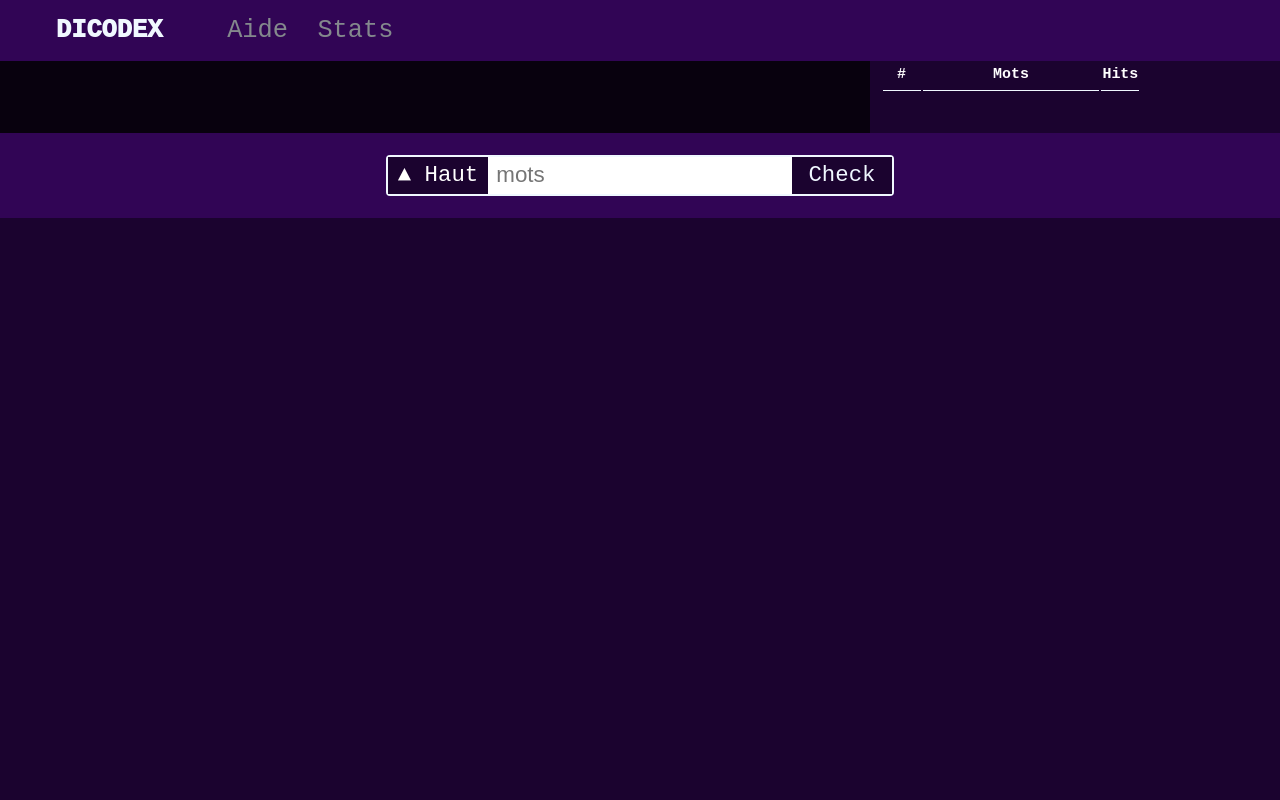
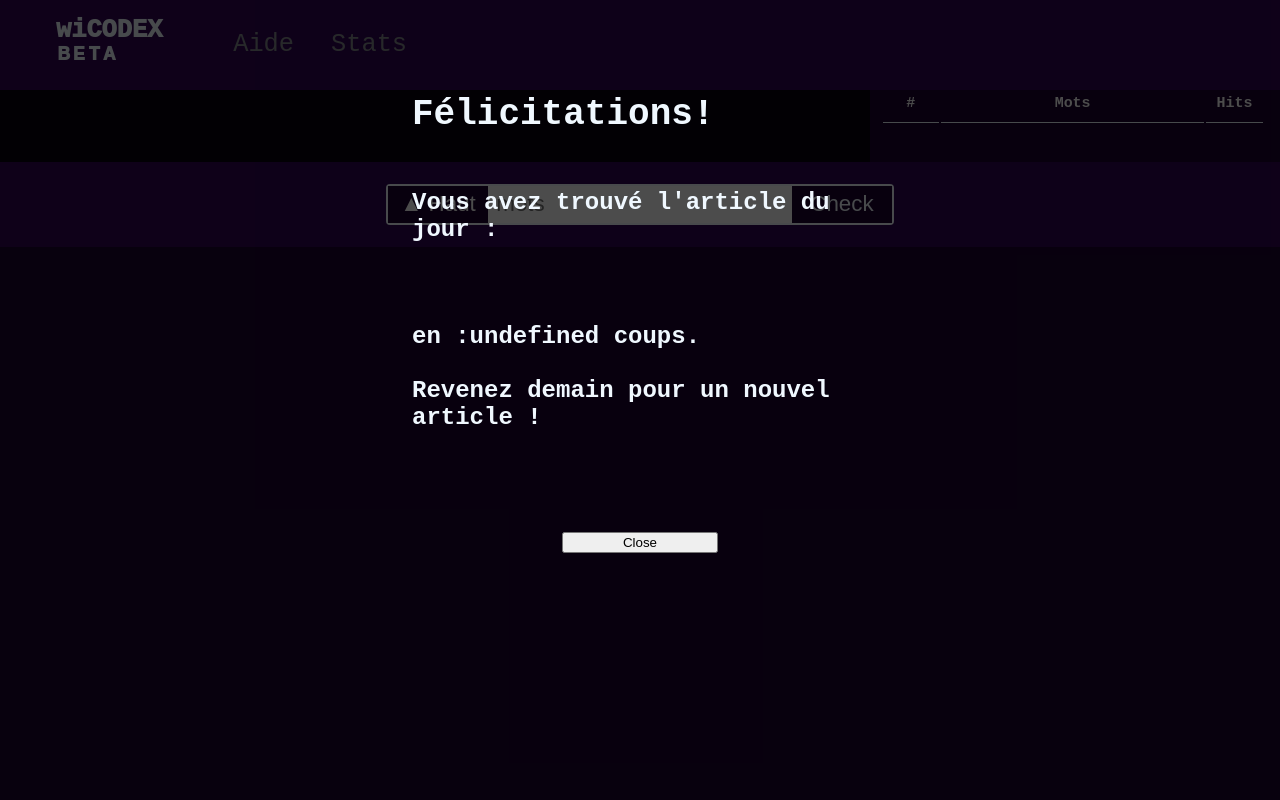
Before and after one commit to ArthurBussiere/wiCODEX, a Flask app: page / in a window 1280 px wide. Run offline with Flask 2, Linux system fonts and the light colour scheme; lists and menus that the app fills with data are empty; parts of the project's set-up code (start-up, migrations or seed data) failed here and were passed over.

Commit message:
Beta version (next step : cookie & ddb)

```diff
--- a/main.py
+++ b/main.py
@@ -1,17 +1,27 @@
 from scripts import get_article_from_wiki
 from flask import Flask, render_template, url_for
-import random
-
+import time
+import schedule
 
 
 app = Flask(__name__)
 
-new_article = get_article_from_wiki()
+def new_article():
+    new_article = get_article_from_wiki()
+    print(new_article[0], new_article[1])
+    return new_article
 
-print(new_article[0], new_article[1])
+
+schedule.every(1).minutes.do(new_article)
+
+while True:
+    schedule.run_pending()
+    time.sleep(1)
 
 @app.route('/', methods=['GET'])
 def index():
     return render_template('index.html', new_article=new_article)
 
+
+
 app.run(debug=True)
--- a/static/JSscripts.js
+++ b/static/JSscripts.js
@@ -1,15 +1,21 @@
 
 
-    var spans = document.getElementsByTagName('span')
-    var guessWords = {};
 
-    var slideshowIndex = 1;
-    var slideshowArray = [];
-    var slideshowWord = ""
+    var spans = document.getElementsByTagName('span')           //<---- all word in article are wrapped in span
+    var guessWords = {};                                        //<---- the dico of all words tested by users (saved)
 
+    var slideshowIndex = 1;                                     //<----
+    var slideshowArray = [];                                    //<---- Used to swap between Highlighted words in article
+    var slideshowWord = ""                                      //<----
 
+    var checkWin = [];                                          //<---- Test if all title word have been found
+    var stats = {};                                             //<---- stats of previous word found by user (saved)
+
+    const titleWords = document.getElementsByClassName('titleword');
     const contentArticle = (document.getElementById('content-article').textContent.toLowerCase()).normalize("NFD").replace(/[\u0300-\u036f]/g, "");
+    const signs = document.getElementsByClassName("sign")
     const special_words = [
+
     'la', 'le', 'La', 'Le', 'de', 'De', 'des', 'Des', 'un', 'Un', 'une', 'Une',
     'y', 'Ce', 'ce', 'Ce', 'se', 'Se', 'Ceux', 'ceux', 'celle', 'Celle', 'celles', 'Celles',
     'mais','Mais', 'ou', 'Ou', 'et', 'Et', 'donc', 'Donc', 'or', 'Or', 'ni', 'Ni', 'car', 'Car',
@@ -17,7 +23,8 @@
     "N'", "c'", "C'", "jusqu'", "Jusqu'", 'est', 'était', 'Etait', 'comme', 'Comme', 'entre', 'Entre',
     'avec', 'Avec', 'sans', 'Sans', 'dans', 'Dans', 'pour', 'Pour', 'contre', 'Contre', 'par', 'Par',
     'après', 'Après', 'avant', 'Avant','a', 'A', 'au', 'Au', 'tous', 'Tous', 'tout', 'Tout', 'toute',
-    'Toute', 'toutes,', 'Toutes',
+    'Toute', 'toutes,', 'Toutes', 'qui', 'Qui', 'que', 'Que','quoi', 'Quoi','quand', 'Quand', 'dont', 'Dont',
+     'où', 'Où', 'il', 'Il', 'Elle', 'elle', 'ils', 'Ils', 'elles', 'Elles',
     '*', ' ', '.', '(', ')', '/', ',', '"', "'", ':',';', '»', '«', '%', '-', '=', '==', '===', '====']
 
 
@@ -25,10 +32,21 @@
 
     //Initialize :
 
+    for (elem of signs){
+        if (elem.innerHTML == ("-")){elem.classList.add('doubleMargin')}
+        if (elem.innerHTML == (".")){elem.classList.add('leftMargin')}
+        if (elem.innerHTML == (",")){elem.classList.add('leftMargin')}
+        if (elem.innerHTML == (":")){elem.classList.add('leftMargin')}
+        if (elem.innerHTML == ("(")){elem.classList.add('rightMargin')}
+        if (elem.innerHTML == (")")){elem.classList.add('leftMargin')}
+        if (elem.innerHTML == ("«")){elem.classList.add('rightMargin')}
+        if (elem.innerHTML == ("»")){elem.classList.add('leftMargin')}
+
+    }
+
+
     loadProgress()
     showGuessList()
-
-
 
     function newWord() {
 
@@ -53,27 +71,19 @@
                     if (formalize(spans[i].innerText).length == word.length){
 
                         if(formalize(spans[i].innerText).indexOf(word) !== -1){
-                            console.log(spans[i])
 
                             numberOccurence += 1;
-                            spans[i].className = "noHighWord"+" guessWords_"+word;
+                            if (spans[i].classList.contains("titleword")){
+                                checkWin.push(spans[i].innerText)
+                                spans[i].className = ("noHighWord titleword"+" guessWords_"+word);
                                 spans[i].children[0].id = "guessWords_"+word+numberOccurence;
                                 spans[i].classList.toggle("clicked")
+                            }else {
+                                spans[i].className = ("noHighWord"+" guessWords_"+word);
+                                spans[i].children[0].id = "guessWords_"+word+numberOccurence;
+                                spans[i].classList.toggle("clicked")}
                         }
                     }
-                    //try to pluralize :
-
-                    // console.log((spans[i].innerText+"s").length)
-                    // console.log((word+"s").length)
-                    // if (formalize(spans[i].innerText+"s").length == (word+"s").length){
-                    //     if(formalize(spans[i].innerText+"s").indexOf(word+"s") !== -1){
-                    //         console.log("pluriel-trouvé")
-                    //         numberOccurence += 1;
-                    //         spans[i].className = "noHighWord"+" guessWords_"+word;
-                    //         spans[i].children[0].id = "guessWords_"+word+numberOccurence;
-                    //         spans[i].classList.toggle("clicked")
-                    //     }
-                    // }
                 }
                 if (guessWords[word]) {
                     //do your code to hightlight already guessed Word in table
@@ -91,6 +101,7 @@
         input.value = ""
     }
 
+
     function showGuessList() {
 
         let html="";
@@ -98,7 +109,7 @@
         for (let word in guessWords){
             hits += 1;
             idValue = "a_gW_"+word
-            lignehtml ="<tr id="+word+">"
+            lignehtml = "<tr id="+word+">"
             lignehtml +="<td>"+hits+"</td>"
             lignehtml +="<td id="+idValue+"><a href='#guessWords' onclick='HLOnClick("+idValue+")'>"+word+"</a></td>"
             lignehtml +="<td>"+guessWords[word]+"</td>"
@@ -109,20 +120,33 @@
 
     }
 
+
     function checkIfWin(){ // <---- WORK IN PROGRESS NEEEED FIX !!!
 
-        // checkList = [document.getElementById('title_article').children]
+        checklist = []
 
-        // function checkClass(tag){
-        //     return tag.classList.contains("noHighWords")
-        // }
+        for (elem of titleWords){
+            checklist.push(elem.innerText)
+        }
 
-        // if (checkList.every(checkClass)){
-        //     console.log("C'est Gagné")
-        //     alert('Gagné')
-        // }
+        if (checkWin.length === checklist.length){
+            if (checkWin.sort().join(',') === checklist.sort().join(',')){
+
+                saveProgress()
+
+                win_result_word.innerHTML = document.getElementById("title_article").innerText;
+                win_result_hits.innerHTML = "en :"+stats[document.getElementById("title_article").innerText]+" coups.";
+
+                document.getElementById("mask").style.display="block";
+                document.getElementById("win_modal").style.display="flex";
+
+                stats[document.getElementById("title_article").innerText] = Object.keys(guessWords).length;
+            }
+        }
+        saveProgress()
 
     }
+
 
     function HLOnClick(idValue){
 
@@ -162,18 +186,22 @@
 
     }
 
+
     function formalize(element){ //remove accent & uppercase
         return element.toLowerCase().normalize("NFD").replace(/[\u0300-\u036f]/g, "").replace(/\s/g, '')
     }
 
+
     function saveProgress(){
-        let saveFile = JSON.stringify([document.getElementById("title_article").innerText, guessWords]);
+        let saveFile = JSON.stringify([document.getElementById("title_article").innerText, guessWords, stats]);
         localStorage.setItem('savefiles', saveFile);
     }
+
 
     function loadProgress(){
         let loadFile = JSON.parse(localStorage.getItem("savefiles"))
 
+        if (loadFile != null) {
             if (loadFile[0] == document.getElementById("title_article").innerText) {
                 console.log("Sauvegarde trouvée")
                 guessWords = loadFile[1]
@@ -184,9 +212,15 @@
 
                 showWords(word)
             }
+            console.log("Stats : ", loadFile[2])
+            stats = loadFile[2]
+        }
+
+
 
         checkIfWin()
     }
+
 
     function showWords(word){
         let numberOccurence = 0;
@@ -201,9 +235,16 @@
                         if(formalize(spans[i].innerText).indexOf(word) !== -1){
 
                             numberOccurence += 1;
-                            spans[i].className = "noHighWord"+" guessWords_"+word;
+                            if (spans[i].classList.contains("titleword")){
+                                checkWin.push(spans[i].innerText)
+                                spans[i].className = ("noHighWord titleword"+" guessWords_"+word);
                                 spans[i].children[0].id = "guessWords_"+word+numberOccurence;
                                 spans[i].classList.toggle("clicked")
+                            }else {
+                                spans[i].className = ("noHighWord"+" guessWords_"+word);
+                                spans[i].children[0].id = "guessWords_"+word+numberOccurence;
+                                spans[i].classList.toggle("clicked")}
+
                         }
                     }
                 }
@@ -211,6 +252,39 @@
         }
     }
 
+
+    function showHelp(){
+        document.getElementById("mask").style.display="block"
+        document.getElementById("help_modal").style.display="flex"
+    }
+
+
+    function showStats(){
+        document.getElementById("mask").style.display="block"
+        document.getElementById("stats_modal").style.display="flex"
+        let html=""
+        for (let word in stats){
+            lignehtml = "<tr>"
+            lignehtml +="<td>"+stats[word]+"</td>"
+            lignehtml +="<td>"+word+"</td>"
+            lignehtml +="<td></td>"
+            lignehtml +="</tr>"
+            html = lignehtml + html
+        }
+        stats_table.innerHTML = html
+
+    }
+
+
+    function hideMask(){
+        document.getElementById("mask").style.display="none"
+        document.getElementById("stats_modal").style.display="none"
+        document.getElementById("help_modal").style.display="none"
+        document.getElementById("win_modal").style.display="none"
+    }
+
+
+
     //Debug :
     function clearLocal(){
         localStorage.clear();
--- /dev/null
+++ b/static/loadscript.js
@@ -0,0 +1,13 @@
+document.onreadystatechange = function()
+{
+  if (document.readyState != "complete")
+  {
+    document.querySelector("body").style.visibility = "hidden";
+    document.querySelector("#chargement").style.visibility = "visible";
+  }
+  else
+  {
+    document.querySelector("#chargement").style.display = "none";
+    document.querySelector("body").style.visibility = "visible";
+  }
+};
--- a/static/style.css
+++ b/static/style.css
@@ -44,7 +44,15 @@
     padding: calc(1vw + 1%);
     line-height: 1.6;
     box-sizing: border-box;
+
 }
+
+/* #content-article p {
+    display: flex;
+    flex-wrap: wrap;
+    gap: 8px 12px;
+} */
+
 
 
 #guess_section {
@@ -96,7 +104,6 @@
     width: 20%;
     background-color: rgb(27, 3, 47);
     color: aliceblue;
-    font-family: 'Courier New', Courier, monospace;
     border: none;
     font-size: calc(1.2vw + 7px);
     padding:1%;
@@ -137,16 +144,18 @@
 
 #navbar li:hover {color: aliceblue;}
 
+/* #guess_table{
+    display: inline-block;
+    width:10vw;
+} */
 
 
-table:hover{
+#guess_section table:hover{
     overflow-y: scroll;
 }
 
-table{
-    display: block;
+#guess_section table{
     width: 100%;
-    cursor: pointer;
     color: white;
     text-decoration: none;
     font-size: calc(0.7vw + 6px);
@@ -154,7 +163,7 @@
     text-align: center;
 }
 
-table a {
+#guess_section table a {
     display: block;
     width: 100%;
     cursor: pointer;
@@ -162,15 +171,15 @@
     text-decoration: none;}
 
 table th {
-    /* font-size: calc(0.8vw + 6px); */
     padding-bottom: 2%;
     border-bottom: 1px solid aliceblue;
-    width:100%;
 }
 
-table tr {width: 100%;}
+span{text-align: center;}
 
-span{text-align: center;}
+.leftMargin{margin-left: calc(-5px - 0.3vw);}
+.rightMargin{margin-right: calc(-5px - 0.3vw);}
+.doubleMargin{margin : 0 calc(-5px - 0.3vw);}
 
 .article_title2{
     font-size:calc(0.5vw + 13px);
@@ -214,3 +223,54 @@
     top: -250px;
     visibility: hidden;
 }
+
+
+
+#mask {
+    background-color: rgba(0,0,0 ,0.7);
+    width:100%;
+    height:100%;
+    position:fixed;
+    top:0;
+    right:0;
+    display:none;
+    z-index: 5000;
+    font-weight: bold;
+}
+
+#help_modal, #stats_modal, #win_modal {
+    display: none;
+    flex-direction: column;
+    justify-content: center;
+    width : calc(200px + 20vw);
+    margin:5vw auto;
+}
+
+#win_modal{font-size: x-large;}
+
+#help_modal button, #stats_modal button, #win_modal button{
+    width:calc(20% + 5vw);
+    margin: 2vw auto;
+}
+
+
+#chargement {
+    border: 12px solid #000;
+    border-radius: 50%;
+    border-top: 12px solid #DDD;
+    width: 80px;
+    height: 80px;
+    animation: spin 2s linear infinite;
+    position: absolute;
+    top: 0;
+    bottom: 0;
+    left: 0;
+    right: 0;
+    margin: auto;
+  }
+
+@keyframes spin {
+100% {
+    transform: rotate(360deg);
+}
+}
--- a/templates/index.html
+++ b/templates/index.html
@@ -5,13 +5,17 @@
         <link href={{ url_for('static', filename='style.css') }} rel="stylesheet" type="text/css">
         <meta name="viewport" content="width=device-width,initial-scale=1,user-scalable=no" >
     </head>
+
+    <script src={{ url_for('static', filename='loadscript.js') }}></script>
+
     <body>
+        <div id="chargement"></div>
         <header>
             <nav id="navbar">
                 <ul>
-                    <li class="title_header">DICODEX</li>
-                    <li>Aide</li>
-                    <li>Stats</li>
+                    <li class="title_header"><a>wiCODEX ᴮᴱᵀᴬ</a></li>
+                    <li><a id="helpButton" onclick="showHelp()">Aide</a></li>
+                    <li><a id="statsButton" onclick="showStats()">Stats</a></li>
                     <!-- <li>Parametres</li> -->
                 </ul>
             </nav>
@@ -23,9 +27,9 @@
                         {% if word in new_article[2] %}
                             <span>{{ word }}</span>
                         {% elif word in new_article[3] %}
-                            <span>{{ word }}</span>
+                            <span class="sign">{{ word }}</span>
                         {% else %}
-                            <span class="highWord">{{ word }}<a class="anchor_word"></a></span>
+                            <span class="highWord titleword">{{ word }}<a class="anchor_word"></a></span>
                         {% endif %}
                     {% endfor %}
                 </h1>
@@ -37,7 +41,7 @@
                                     {% if word in new_article[2] %}
                                         <span>{{ word }}<a class="anchor_word"></a></span>
                                     {% elif word in new_article[3] %}
-                                        <span>{{ word }}</span>
+                                        <span class="sign">{{ word }}</span>
                                     {% else %}
                                         <span class="highWord">{{ word }}<a class="anchor_word"></a></span>
                                     {% endif %}
@@ -49,7 +53,7 @@
                                     {% if word in new_article[2] %}
                                         <span>{{ word }}</span>
                                     {% elif word in new_article[3] %}
-                                        <span>{{ word }}</span>
+                                        <span class="sign">{{ word }}</span>
                                     {% else %}
                                         <span class="highWord">{{ word }}<a class="anchor_word"></a></span>
                                     {% endif %}
@@ -61,7 +65,7 @@
                                     {% if word in new_article[2] %}
                                         <span>{{ word }}</span>
                                     {% elif word in new_article[3] %}
-                                        <span>{{ word }}</span>
+                                        <span class="sign">{{ word }}</span>
                                     {% else %}
                                         <span class="highWord">{{ word }}<a class="anchor_word"></a></span>
                                     {% endif %}
@@ -82,7 +86,6 @@
                     </thead>
                     <tbody id="guess_table"></tbody>
                 </table>
-            </div>
         </main>
 
         <footer>
@@ -96,6 +99,60 @@
         </footer>
     </body>
 
+    <div id="mask" onclick="hideMask()">
+
+        <div id="help_modal">
+            <h2>Instructions</h2>
+            <p>wiCODEX est un puzzle-game, chaque jour un nouvel article issu de Wikipédia vous est proposé.
+                Votre but est de trouver le titre de l'article en devinant les mots qui le composent. <br><br>
+
+                Chaque fois que vous découvrirez un mot, celui ci se relevera dans la <bold>colonne de droite</bold>
+                et vous pourrez cliquez dessus pour faire defiler ses occurences dans l'article. <br><br>
+
+                Les accents et les majuscules ne sont pas comptabilisés mais attention,  les mots peuvent etre au pluriel! <br><br>
+
+                Pour vous aider, voici quelques exemples de mots susceptibles d'apparaitre :<br>
+                histoire, pays, temps, concept, siecle....<br><br>
+
+                Have Fun ! <br><br>
+
+                wiCODEX est encore en phase de développement, l'extraction des articles de la base de données Wikipédia
+                peut poser des problèmes de compatibilités, notamment les caractères spéciaux qui peuvent s'afficher au mauvais format, <br>
+                Merci pour votre compréhension !
+                <br>
+            </p>
+            <button id="hideHelp" onclick="hideMask()">Close</button>
+        </div>
+
+        <div id="stats_modal">
+            <h2>Statistiques :</h2>
+            <p></p>
+            <table>
+                <thead>
+                    <tr>
+                         <th style="width: 15%;"> Hits </th>
+                         <th style="width: 85%;"> Mots </th>
+                         <!-- <th style="width: 15%;"> Date </th>   -->
+                    </tr>
+                </thead>
+                <tbody id = "stats_table"></tbody>
+            </table>
+            <button id="hideStats" onclick="hideMask()">Close</button>
+            <br><br>
+        </div>
+
+        <div id="win_modal">
+            <h2>Félicitations!</h2>
+            <p>Vous avez trouvé l'article du jour :
+                <h3 id="win_result_word"></h3>
+                <div id="win_result_hits"></div>
+                <br>
+                Revenez demain pour un nouvel article !
+            </p>
+            <br>
+            <button id="hideWin" onclick="hideMask()">Close</button>
+        </div>
+    </div>
 
     <script src={{ url_for('static', filename='JSscripts.js') }}></script>
 
```
Also changed, not shown: scripts.py (+5 -3 lines), static/title_list.txt (+0 -22 lines), 1 other file. Lines whose indentation alone changed are shown as unchanged.
